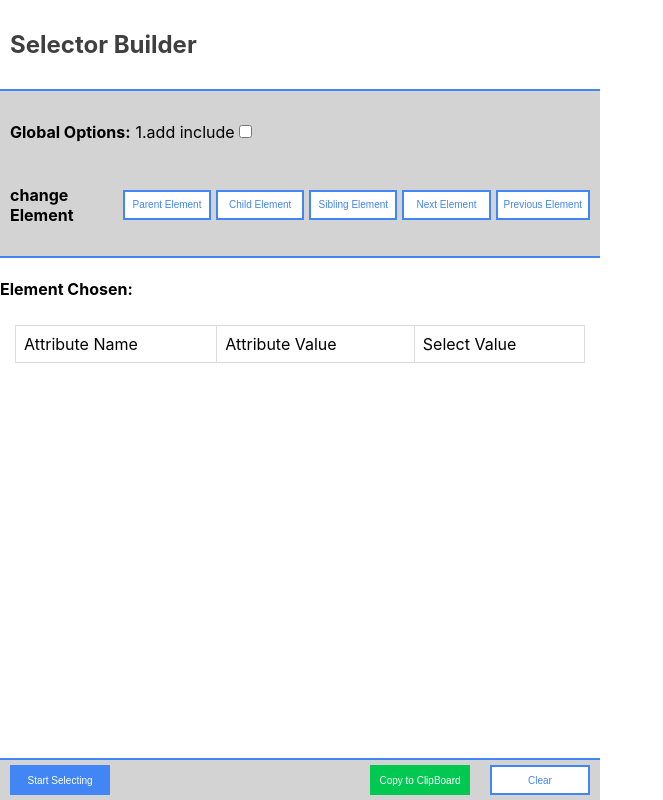
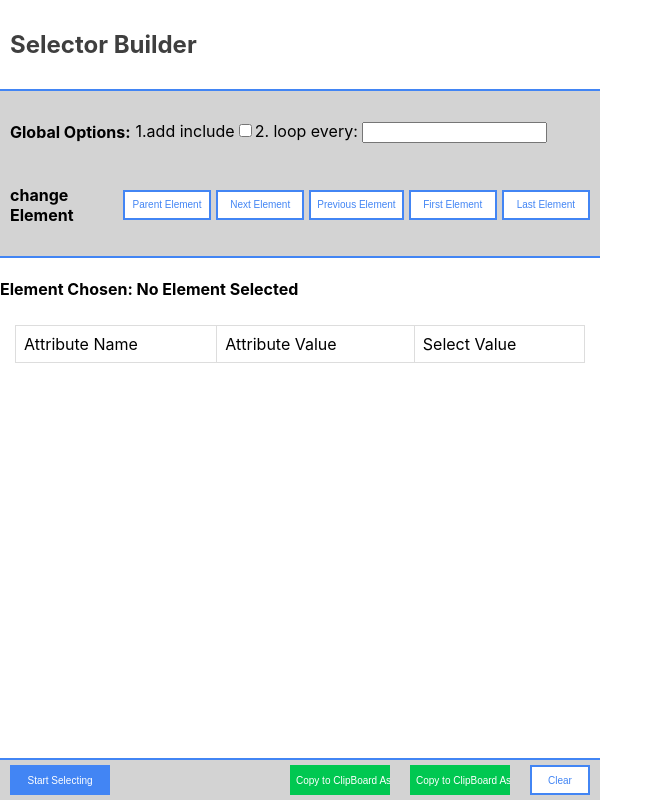
Before and after one commit to MishaYanov/Chrome-Extensions-SelectorBuilder, a React (Create React App) app: page / in a window 1280 px wide. Shown: the whole page, without its empty margins (0-663 px from the left). Built offline with nearby package versions, Linux system fonts and the light colour scheme.

Commit message:
added more logic

```diff
--- a/package.json
+++ b/package.json
@@ -18,7 +18,7 @@
   },
   "scripts": {
     "start": "react-scripts start",
-    "build": "react-scripts build",
+    "build": "INLINE_RUNTIME_CHUNK=false react-scripts build",
     "test": "react-scripts test",
     "eject": "react-scripts eject"
   },
--- /dev/null
+++ b/src/Logic/GlobalConfigLogic.ts
@@ -0,0 +1,8 @@
+export const globalConfigBuilder = {
+    buildGlobalConfigObject: (globalConfig: object)=>{
+
+
+        return {};
+    },
+
+}
--- a/src/services/parserLogic.js
+++ b/src/Logic/parserLogic.ts
@@ -1,6 +1,6 @@
-const parserLogic = {
-  getElementAttributes: (element) => {
-    const attributes = {};
+export const parserLogic = {
+  getElementAttributes: (element:any) => {
+    const attributes:any = {};
     for (let i = 0; i < element.attributes.length; i++) {
       const attr = element.attributes[i];
       const values = attr.value.split(" ");
@@ -8,8 +8,8 @@ const parserLogic = {
     }
     return attributes;
   },
-  concatSameAttributes: (attributes) => {
-    const sameAttributes = {};
+  concatSameAttributes: (attributes:any) => {
+    const sameAttributes:any = {};
     for (const key in attributes) {
       if (attributes.hasOwnProperty(key)) {
         const value = attributes[key];
@@ -22,7 +22,7 @@ const parserLogic = {
     }
     return sameAttributes;
   },
-  createCssSelector: (attributes, attributeName, tag) => {
+  createCssSelector: (attributes:any, attributeName:any, tag:any) => {
     let selector = tag;
     for (const key in attributes) {
       if (attributes.hasOwnProperty(key)) {
@@ -35,7 +35,7 @@ const parserLogic = {
     }
     return selector;
   },
-  createXpathSelector: (attributes, attributeName, tag) => {
+  createXpathSelector: (attributes:any, attributeName:any, tag:any) => {
     let selector = `//${tag}`;
     for (const key in attributes) {
       if (attributes.hasOwnProperty(key)) {
@@ -48,7 +48,7 @@ const parserLogic = {
     }
     return selector;
   },
-  copyToClipboard: (text) => {
+  copyToClipboard: (text:any) => {
     var textarea = document.createElement("textarea");
     textarea.value = text;
     document.body.appendChild(textarea);
--- a/src/services/transitionLogic.js
+++ b/src/Logic/transitionLogic.ts
@@ -1,17 +1,17 @@
-const transitions = {
-    moveToParentElement: (element)=>{
+export const transitions = {
+    moveToParentElement: (element:any)=>{
         return element.parentElement;
     },
-    moveToNextSibling: (element)=>{
+    moveToNextSibling: (element:any)=>{
         return element.nextElementSibling;
     },
-    moveToPreviousSibling: (element)=>{
+    moveToPreviousSibling: (element:any)=>{
         return element.previousElementSibling;
     },
-    moveToFirstChild: (element)=>{
+    moveToFirstChild: (element:any)=>{
         return element.firstElementChild;
     },
-    moveToLastChild: (element)=>{
+    moveToLastChild: (element:any)=>{
         return element.lastElementChild;
     }
 
--- a/src/components/main.tsx
+++ b/src/components/main.tsx
@@ -1,7 +1,54 @@
-import React from 'react'
-import './main.css'
+import React, { useRef, useState } from "react";
+import { parserLogic } from "../Logic/parserLogic";
+import { globalConfigBuilder } from "../Logic/GlobalConfigLogic";
+import "./main.css";
+import { transitions } from "../Logic/transitionLogic";
+import { SelectorTypes, Transitions } from "../models/enums";
 
 export const Main = () => {
+  const [selector, setSelector] = useState<any>("No Element Selected");
+  const [attributesObjest, setAttributesObjest] = useState({});
+  // const [];
+  const [globalConfig, setGlobalConfig] = useState<any>({});
+
+  function startSelectionProcess() {
+    //send message to content js
+
+    //recive message from content js
+
+    const attrObj: any = parserLogic.getElementAttributes(selector);
+    setAttributesObjest(attrObj);
+  }
+
+  function cahngeRelativeElement(newPos: string) {
+    switch (newPos) {
+      case "":
+        transitions.moveToFirstChild(selector);
+      case "":
+        transitions.moveToLastChild(selector);
+      case "":
+        transitions.moveToNextSibling(selector);
+      case "":
+        transitions.moveToPreviousSibling(selector);
+      case "":
+        transitions.moveToParentElement(selector);
+    }
+  }
+
+    const startCopyProcess = (selectorType: string) => {
+      const finalizedConfig = globalConfigBuilder.buildGlobalConfigObject(globalConfig);
+
+      if (selectorType === SelectorTypes.CSS) {
+
+      };
+      if (selectorType === SelectorTypes.XPATH) {
+
+      };
+    };
+
+    function globalAction(newConfig: any, isToggled: any = null) {};
+
+
   return (
     <div className="container">
       <div className="header">
@@ -12,21 +59,57 @@ export const Main = () => {
           <h4>Global Options:</h4>
           <div className="option">
             <label>1.add include</label>
-          <input type="checkbox" id="include" />
+            <input type="checkbox" id="include" onClick={(el) => {}} />
+            <label>2. loop every: </label>
+            <input type="number" />
           </div>
         </div>
         <div className="traverse">
           <h4>change Element</h4>
-      <input type="button" className="btn btn-secondary" value="Parent Element"/>
-      <input type="button" className="btn btn-secondary" value="Child Element"/>
-      <input type="button" className="btn btn-secondary" value="Sibling Element"/>
-      <input type="button" className="btn btn-secondary" value="Next Element"/>
-      <input type="button" className="btn btn-secondary" value="Previous Element"/>
+          <input
+            type="button"
+            className="btn btn-secondary"
+            value="Parent Element"
+            onClick={() => {
+              cahngeRelativeElement(Transitions.PARENT);
+            }}
+          />
+          <input
+            type="button"
+            className="btn btn-secondary"
+            value="Next Element"
+            onClick={() => {
+              cahngeRelativeElement(Transitions.NEXT);
+            }}
+          />
+          <input
+            type="button"
+            className="btn btn-secondary"
+            value="Previous Element"
+            onClick={() => {
+              cahngeRelativeElement(Transitions.PREVIOUS);
+            }}
+          />
+          <input
+            type="button"
+            className="btn btn-secondary"
+            value="First Element"
+            onClick={() => {
+              cahngeRelativeElement(Transitions.FIRST);
+            }}
+          />
+          <input
+            type="button"
+            className="btn btn-secondary"
+            value="Last Element"
+            onClick={() => {
+              cahngeRelativeElement(Transitions.LAST);
+            }}
+          />
         </div>
-
       </div>
       <div className="element-description">
-      <h4>Element Chosen:</h4>
+        <h4>Element Chosen: {selector}</h4>
       </div>
       <div className="attributes-container">
         <table>
@@ -45,25 +128,41 @@ export const Main = () => {
             className="btn btn-main"
             value="Start Selecting"
             id="select-element-button"
+            onClick={() => {
+              startSelectionProcess();
+            }}
           />
         </div>
-
         <div className="finalize-Action">
           <input
             type="button"
             className="btn btn-success"
-          value="Copy to ClipBoard"
+            value="Copy to ClipBoard As Xpath"
             id="copyBtn"
+            onClick={() => {
+              startCopyProcess(SelectorTypes.XPATH);
+            }}
+          />
+          <input
+            type="button"
+            className="btn btn-success"
+            value="Copy to ClipBoard As CSS"
+            id="copyBtn"
+            onClick={() => {
+              startCopyProcess(SelectorTypes.CSS);
+            }}
           />
           <input
             type="button"
             className="btn btn-secondary"
             value="Clear"
             id="clearBtn"
+            onClick={() => {
+              setSelector("No Element Selected");
+            }}
           />
         </div>
       </div>
     </div>
-
-  )
+  );
           }
--- /dev/null
+++ b/src/models/enums.ts
@@ -0,0 +1,11 @@
+export enum Transitions{
+    PARENT = "PARENT",
+    NEXT = "NEXT",
+    PREVIOUS = "PREVIOUS",
+    FIRST = "FIRST",
+    LAST = "LAST"
+};
+export enum SelectorTypes{
+    CSS = "CSS",
+    XPATH = "XPATH"
+}
--- /dev/null
+++ b/src/models/interfaces.ts
@@ -0,0 +1,3 @@
+export interface ConfigObject{
+
+}
--- /dev/null
+++ b/src/models/types.ts
@@ -0,0 +1 @@
+export type kk = {}
```
Also changed, not shown: src/services/content.js (deleted, +0 -33 lines), src/services/popup.js (deleted, +0 -23 lines), public/manifest.json. Lines whose indentation alone changed are shown as unchanged.
